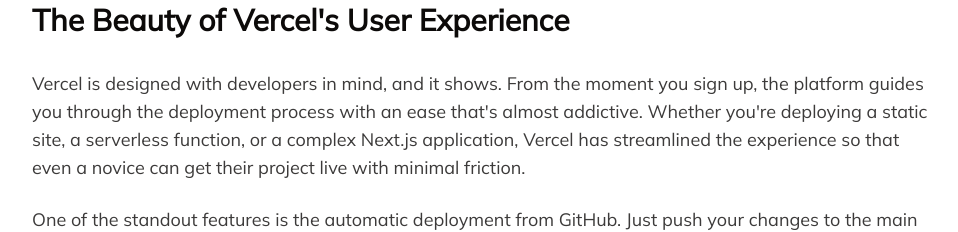
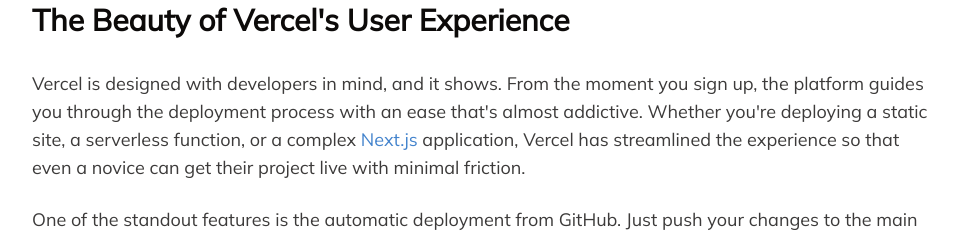
Before and after one commit to MyManAy/blog, a Next.js app: page / in a window 1280 px wide. Shown: the part 373-605 px from the top of the page, without its empty margins (160-1118 px from the left). Built offline with nearby package versions, Linux system fonts and the light colour scheme.

Commit message:
href functionality

```diff
--- a/app/page.tsx
+++ b/app/page.tsx
@@ -33,9 +33,15 @@
               Vercel is designed with developers in mind, and it shows. From the
               moment you sign up, the platform guides you through the deployment
               process with an ease that's almost addictive. Whether you're
-              deploying a static site, a serverless function, or a complex
-              Next.js application, Vercel has streamlined the experience so that
-              even a novice can get their project live with minimal friction.
+              deploying a static site, a serverless function, or a complex{" "}
+              <a
+                className="text-[#1565c0] no-underline transition-all ease-in duration-200 hover:underline"
+                href="https://nextjs.org/"
+              >
+                Next.js
+              </a>{" "}
+              application, Vercel has streamlined the experience so that even a
+              novice can get their project live with minimal friction.
             </div>
 
             <div>
```
